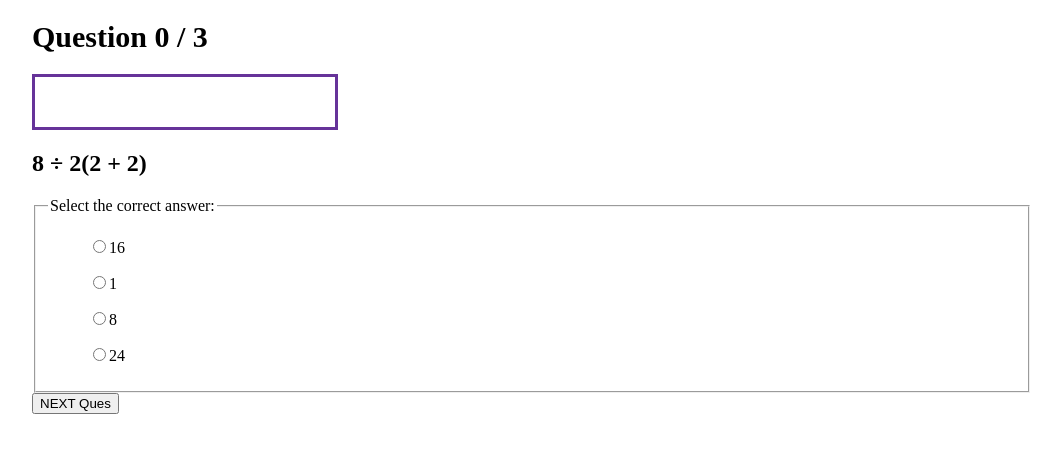
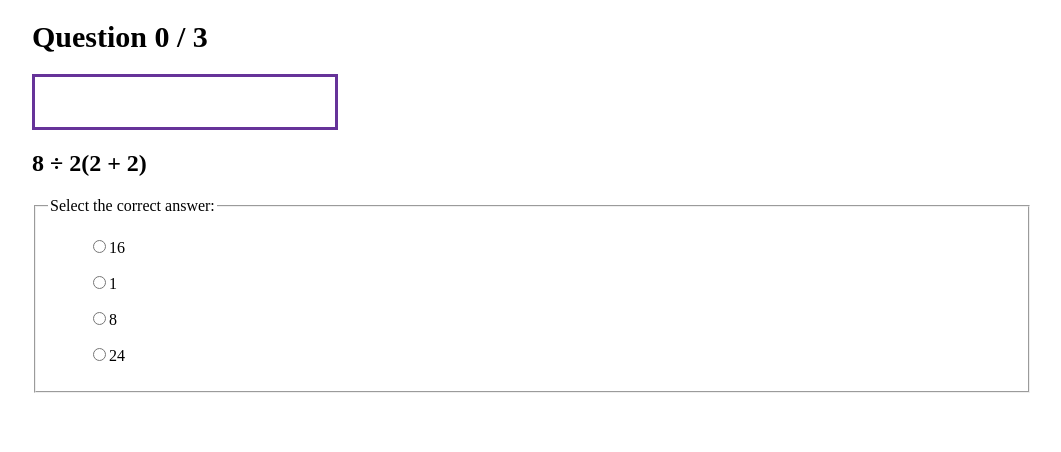
Before and after one commit to rahulbabu7/QuizApp, a Vue app: page /quiz/1 in a window 1280 px wide. Shown: the top 452 px of the page, without its empty margins (108-1169 px from the left). Built offline with nearby package versions, Linux system fonts and the light colour scheme.

Commit message:
removed btn

```diff
--- a/src/views/QuizView.vue
+++ b/src/views/QuizView.vue
@@ -72,7 +72,6 @@ currentQuesIndex.value ++; //incrementing to next ques
     @selectOption="onSelectedOption"
     />
     <!--  here we create a prop question which shows the quiz of our subject  with the question to be displayed  -->
-    <button @click="currentQuesIndex++"> NEXT Ques</button>
   </main>
 </template>
 
```
